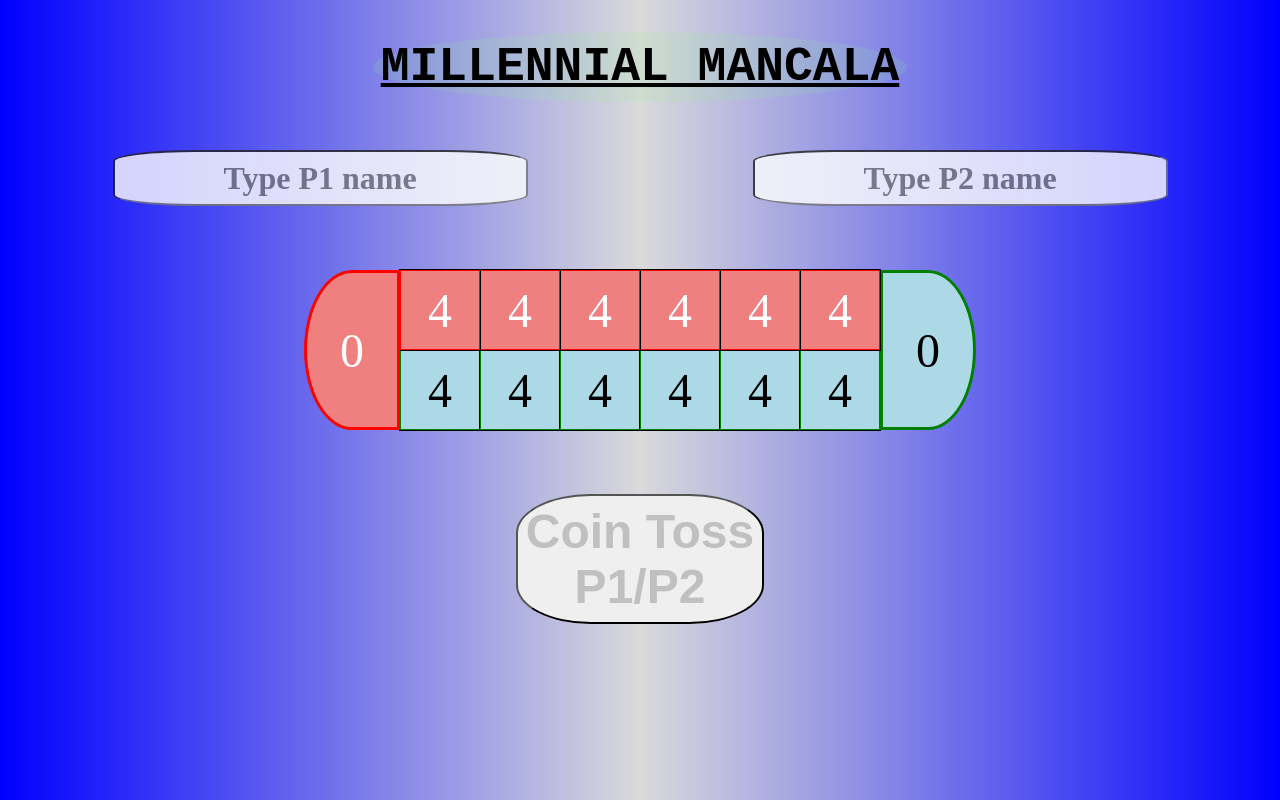
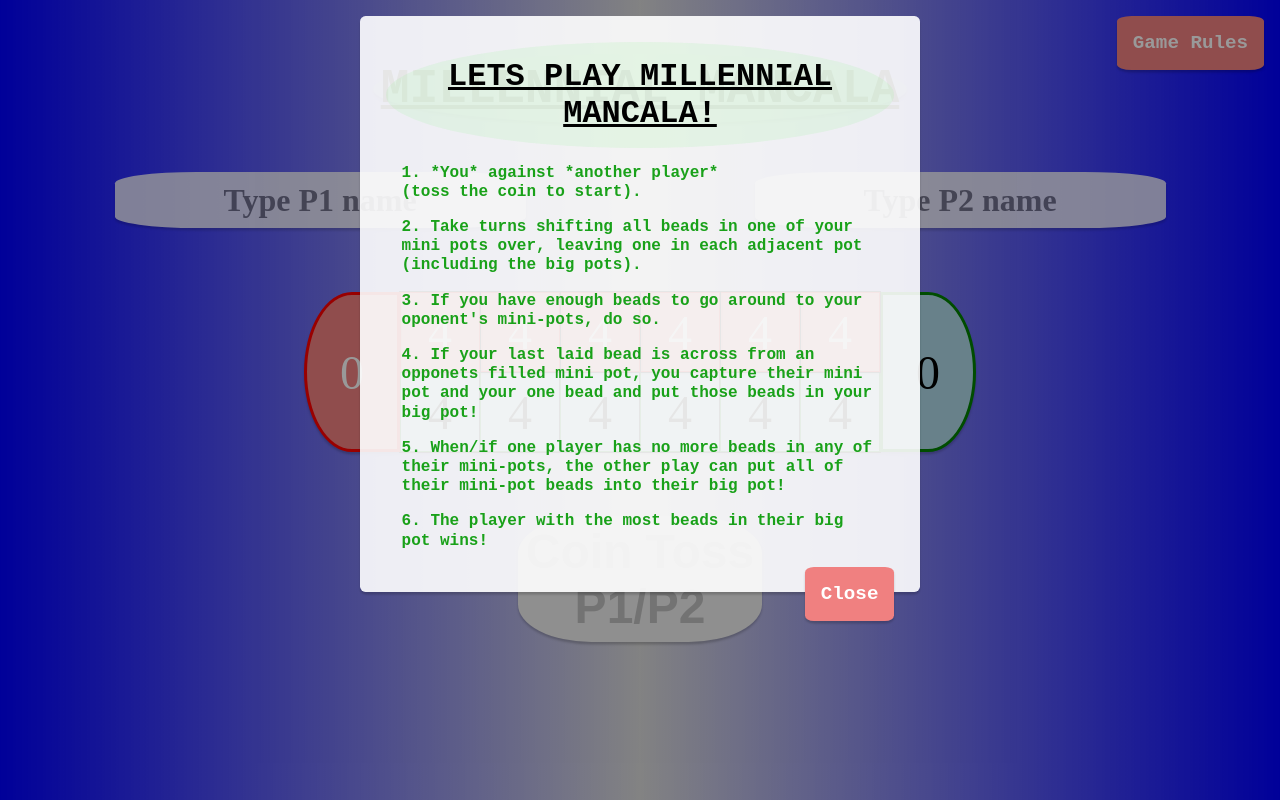
Before and after one commit to DrewDevero/A-Lot-A-Mancala, a plain HTML site: page docs/index.html in a window 1280 px wide. Drawn offline with Linux system fonts and the light colour scheme.

Commit message:
added game rules modal

```diff
--- a/docs/index.html
+++ b/docs/index.html
@@ -11,6 +11,9 @@
     <title>Millennial Mancala</title>
 </head>
 <body>
+    <div id="openModal-position">
+        <button type="button" class="modal-buttons" id="openModal">game rules</button>
+    </div>
     <header>
         <h1>millennial mancala</h1>
     </header>
@@ -45,6 +48,24 @@
     <section class="coinTossSection">
         <button id="coinToss">coin toss<br/>p1/p2</button>
     </section>
+    <section>
+        <div id="modal">
+            <div id="modal-textbox">
+                <div class="center">
+                    <h1>lets play millennial mancala!</h1>
+                </div>
+                <p>1. *You* against *another player*<br/>(toss the coin to start).</p>
+                <p>2. Take turns shifting all beads in one of your mini pots over, leaving one in each adjacent pot (including the big pots).</p>
+                <p>3. If you have enough beads to go around to your oponent's mini-pots, do so.</p>
+                <p>4. If your last laid bead is across from an opponets filled mini pot, you capture their mini pot and your one bead and put those beads in your big pot!</p>
+                <p>5. When/if one player has no more beads in any of their mini-pots, the other play can put all of their mini-pot beads into their big pot!</p>
+                <p>6. The player with the most beads in their big pot wins!</p>
+                <div id="modal-footer">
+                    <button type="button" class="modal-buttons" id="close" href="#" alt="game rules">close</button>
+                </div>
+            </div>
+        </div>
+    </section>
     </main>
     <script src="scripts/jquery-3.5.1.js"></script>
     <script type="text/javascript" src="scripts/app.js"></script>
--- a/docs/scripts/app.js
+++ b/docs/scripts/app.js
@@ -31,11 +31,36 @@
 // Only player field that's currently in play is active
 // Highlight current player's name
 
+$(() => {
+
     "use strict;"
 
     const P_ONE = [$("#pOne1"), $("#pOne2"), $("#pOne3"), $("#pOne4"), $("#pOne5"), $("#pOne6")]
     const P_TWO = [$("#pTwo6"), $("#pTwo5"), $("#pTwo4"), $("#pTwo3"), $("#pTwo2"), $("#pTwo1")]
     let playerOne;
+    const $OPEN_RULES = $("#openModal");
+    const $MODAL = $("#modal");
+    const $CLOSE_RULES = $("#close");
+
+    // open modal
+
+    const OPEN_MODAL = () => {
+        $MODAL.show();
+    }
+
+    $OPEN_RULES.on("click", OPEN_MODAL);
+
+    // close modal
+
+    const CLOSE_MODAL = () => {
+        $MODAL.hide();
+    }
+
+    $CLOSE_RULES.on("click", CLOSE_MODAL);
+
+    // auto open model on page landing
+
+    setTimeout(OPEN_MODAL, 5000);
 
     // prevents reload of page upon submit button click
 
@@ -270,3 +295,5 @@ function endGame() {
             P_TWO[n].click(() => pTwoEndGame());
         }
     }
+
+});
--- a/docs/styles/style.css
+++ b/docs/styles/style.css
@@ -3,6 +3,7 @@
     --pTwoBorder: 0.1rem solid red;
     --pOneColor: lightblue;
     --pTwoColor: lightcoral;
+    --boardShadow: 0 0.15rem 0.15rem rgba(0, 0, 0, 0.2);
 }
 *{
     margin: 0;
@@ -28,6 +29,7 @@ header>h1 {
     font-size: 3rem;
     padding: 0.5rem;
     border-radius: 50%;
+    box-shadow: var(--boardShadow);
 }
 #playerSection {
     margin-top: 2rem;
@@ -48,6 +50,8 @@ header>h1 {
     border-radius: 20%;
     opacity: 0.8;
     outline: none;
+    border: none;
+    box-shadow: var(--boardShadow);
     transition: all 0.25s ease-in-out;
 }
 #playerTwo {
@@ -60,6 +64,8 @@ header>h1 {
     border-radius: 20%;
     opacity: 0.8;
     outline: none;
+    border: none;
+    box-shadow: var(--boardShadow);
     transition: all 0.25s ease-in-out;
 }
 #playerOne:focus {
@@ -92,6 +98,7 @@ input {
     border: 0.2rem solid green;
     border-radius: 0% 50% 50% 0%;
     outline: none;
+    box-shadow: var(--boardShadow);
 }
 #playerTwoCapture {
     grid-area: playerTwoCapture;
@@ -100,10 +107,12 @@ input {
     border: 0.2rem solid red;
     border-radius: 50% 0% 0% 50%;
     outline: none;
+    box-shadow: var(--boardShadow);
 }
 .miniPots {
     outline: 0.1rem solid black;
     cursor: pointer;
+    box-shadow: var(--boardShadow);
 }
 #pOne1 {
     grid-area: pOne1;
@@ -202,6 +211,81 @@ input {
     font-family: Arial, Helvetica, sans-serif;
     padding: 0.5rem;
     border-radius: 30%;
+    border: none;
     outline: none;
+    box-shadow: var(--boardShadow);
     cursor: pointer;
 }
+#openModal-position {
+    text-align: right;
+    margin: 1rem 1rem -3rem;
+}
+#openModal {
+    text-transform: capitalize;
+    transition: all 0.3s ease-in-out;
+}
+#openModal:hover {
+    background-color: var(--pOneColor);
+}
+#modal {
+    background: rgba(0,0,0,0.4);
+    position: fixed;
+    top: 0;
+    left: 0;
+    height: 100%;
+    width: 100%;
+    z-index: 1;
+    overflow: auto;
+    display: none;
+}
+#modal-textbox {
+    background: rgba(255,255,255,0.9);
+    height: 36rem;
+    width: 35rem;
+    border-radius: 1%;
+    margin: 1rem auto;
+    padding: 2%;
+    box-shadow: var(--boardShadow);
+}
+#modal-footer {
+    text-align: right;
+}
+#close {
+    text-transform: capitalize;
+    transition: all 0.3s ease-in-out;
+}
+#close:hover {
+    background-color: var(--pOneColor);
+}
+.center {
+    text-align: center;
+}
+.center>h1 {
+    text-transform: uppercase;
+    background: rgb(144, 238, 144, 0.15);
+    color: linear-gradient(90deg, rgb(76, 0, 255), rgba(3,4,5,0.15), rgb(76, 0, 255));
+    text-decoration: underline;
+    font-weight: bolder;
+    font-size: 2rem;
+    padding: 1rem;
+    border-radius: 50%;
+}
+#modal-textbox>p {
+    margin: 1rem;
+    color: rgb(25, 161, 25);
+    font-weight: bolder;
+    font-size: 1rem;
+    line-height: 120%;
+}
+.modal-buttons {
+    padding: 1rem 1rem;
+    background: var(--pTwoColor);
+    border: none;
+    outline: none;
+    border-radius: 10%;
+    color: white;
+    font-size: 1.2rem;
+    font-weight: bolder;
+    box-shadow: var(--boardShadow);
+    cursor: pointer;
+}
```
Lines whose indentation alone changed are shown as unchanged.
